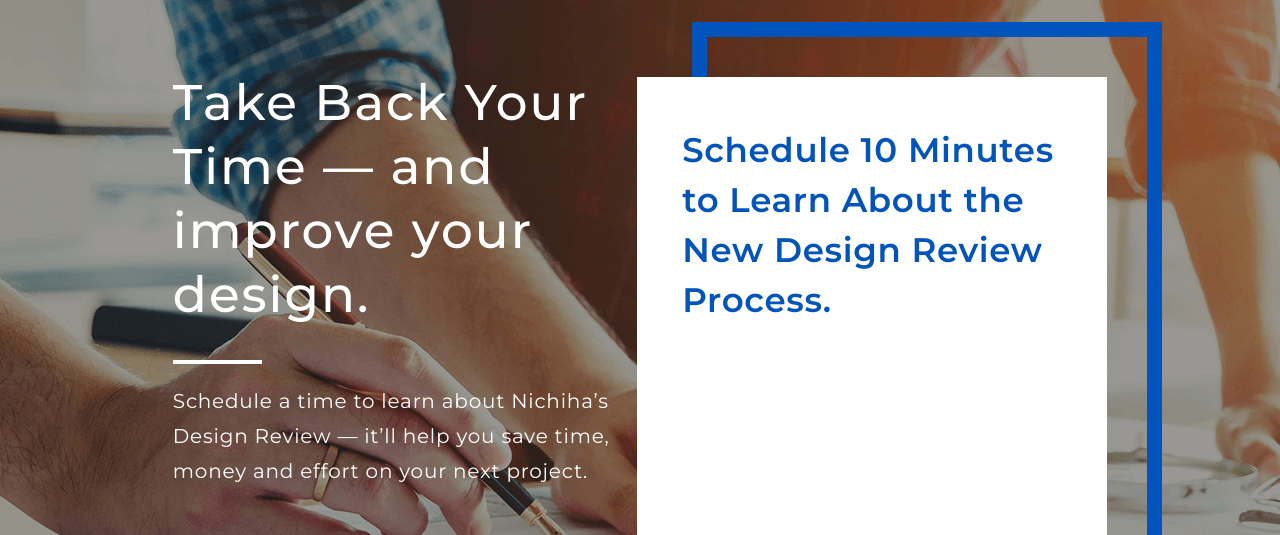
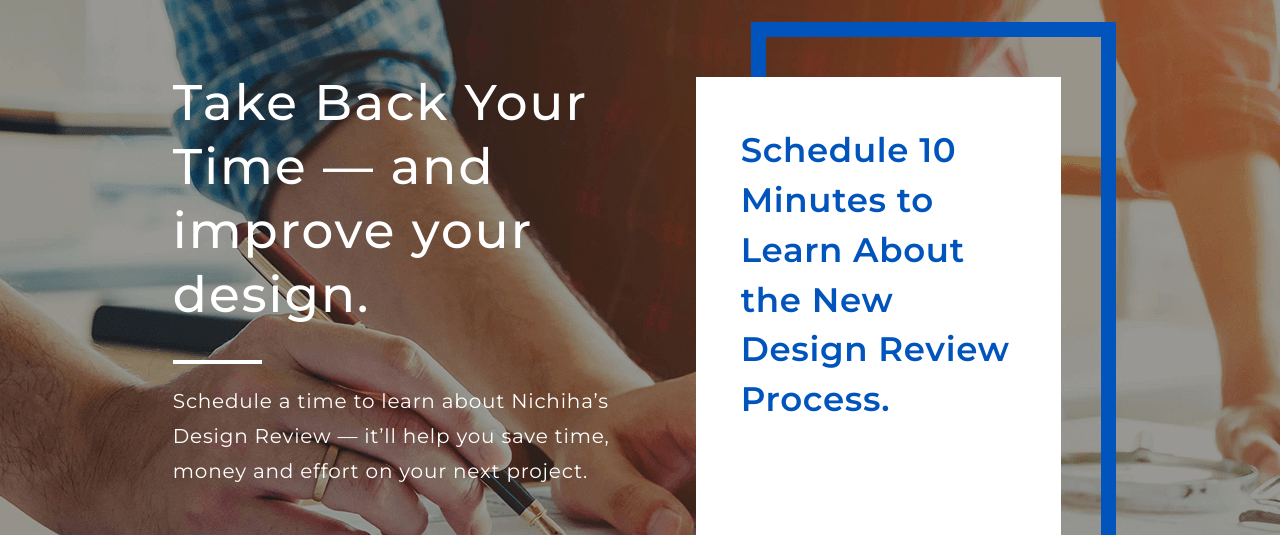
Before and after one commit to JohnSkeen/aia-2019, a plain HTML site: page index.html in a window 1280 px wide. Shown: the part 265-800 px from the top of the page. Drawn offline with nearby package versions, Linux system fonts and the light colour scheme.

Commit message:
updated font breakpoints

```diff
--- a/scss/components/_benefits.scss
+++ b/scss/components/_benefits.scss
@@ -5,6 +5,10 @@
 .benefits {
   background-color: $athens-grey;
   padding-bottom: 165px;
+  margin-top: -150px;
+  @include mq(medium) {
+    margin-top: 0;
+  }
 
 }
 
--- a/scss/components/_event-info.scss
+++ b/scss/components/_event-info.scss
@@ -48,7 +48,7 @@ body {
 
 .unit-2 {
   grid-area: 2 / 1 / 3 / 2;
-  margin-top: -680px;
+  margin-top: -760px;
 
   @include mq(medium) {
     margin-top: -760px;
@@ -96,7 +96,7 @@ body {
   }
 
   @include mq(large) {
-    width: 470px;
+    width: 80%;
   }
 
   @include mq(xlarge) {
@@ -130,7 +130,7 @@ body {
 
   @include mq(large) {
     height: 1020px;
-    width: 440px;
+    width: calc(100% - 30px);
     border: 15px solid $nichiha-blue;
     top: -55px;
     right: -55px;
@@ -142,7 +142,10 @@ body {
 }
 
 .form-container h2 {
-  padding: 20px 45px 15px 45px;
+  padding: 15px 15px 10px 15px;
+  @include mq(large) {
+    padding: 20px 45px 15px 45px;
+  }
 }
 
 .rule-p {
--- a/scss/components/_typography.scss
+++ b/scss/components/_typography.scss
@@ -1,32 +1,55 @@
 h1 {
   color: $white;
-  font-size: em(50px);
+  font-size: em(32px);
   font-weight: $font-weight--medium;
   letter-spacing: 0.04em;
   line-height: 1.28;
+
+  @include mq(medium) {
+    font-size: em(40px);
+  }
+  @include mq(large) {
+    font-size: em(50px);
+  }
 }
 
 h2 {
   color: $nichiha-blue;
-  font-size: em(34px);
+  font-size: em(24px);
   font-weight: $font-weight--semi-bold;
   letter-spacing: 0.02em;
   line-height: 1.47;
+
+  @include mq(medium) {
+    font-size: em(24px);
+  }
+  @include mq(large) {
+    font-size: em(34px);
+  }
 }
 
 h3 {
   color: $river-bed;
-  font-size: em(30px);
+  font-size: em(20px);
   font-weight: $font-weight--regular;
   letter-spacing: 0.03em;
+  @include mq(medium) {
+    font-size: em(24px);
+  }
+  @include mq(large) {
+    font-size: em(30px);
+  }
 }
 
 h4 {
   color: $nichiha-blue;
-  font-size: em(14px);
+  font-size: em(12px);
   font-weight: $font-weight--semi-bold;
   letter-spacing: 0.08em;
   text-transform: uppercase;
+  @include mq(medium) {
+    font-size: em(14px);
+  }
 }
 
 h5 {
@@ -39,26 +62,38 @@ h5 {
 
 .event-header p {
   color: $white;
-  font-size: em(20px);
+  font-size: em(16px);
   font-weight: $font-weight--regular;
   letter-spacing: 0.04em;
   line-height: 1.75;
+  @include mq(medium) {
+    font-size: em(18px);
+  }
+  @include mq(large) {
+    font-size: em(20px);
+  }
 }
 
 .apple-watch p {
   color: $oslo-grey;
-  font-size: em(14px);
+  font-size: em(12px);
   font-weight: $font-weight--regular;
   letter-spacing: 0.03em;
   line-height: 1.71;
+  @include mq(medium) {
+    font-size: em(14px);
+  }
 }
 
 .benefit-option p {
   color: $oslo-grey;
-  font-size: em(16px);
+  font-size: em(12px);
   font-weight: $font-weight--regular;
   letter-spacing: 0.03em;
   line-height: 1.625;
+  @include mq(medium) {
+    font-size: em(16px);
+  }
 }
 
 .rule-p {
```
Also changed, not shown: css/styles.css, 1 other file.
